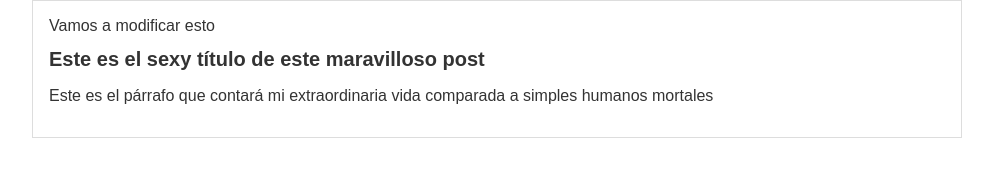
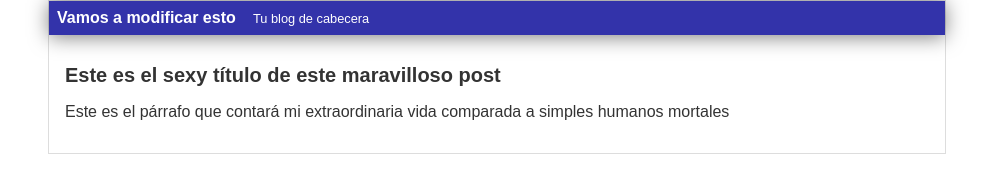
Before and after one commit to AugustoHuerta/hyperblog, a plain HTML site: page blogpost.html in a window 1280 px wide. Shown: the whole page, without its empty margins (143-1136 px from the left). Drawn offline with Linux system fonts and the light colour scheme; a script that the page names is missing.

Commit message:
Cambios de la clase 16

```diff
--- a/blogpost.html
+++ b/blogpost.html
@@ -12,6 +12,7 @@
     <div id="container">
         <div id="cabecera">
             Vamos a modificar esto
+            <span id="tagline">Tu blog de cabecera</span>
         </div>
         <div id="post">
             <h1>Este es el sexy título de este maravilloso post</h1>
--- a/css/estilos.css
+++ b/css/estilos.css
@@ -2,15 +2,33 @@ body
 {
     color: #333;
     text-align: center;
-    font-family: "Arial";
+    font-family: Arial;
     font-size: 16px;
     margin: 0;
     padding: 0;
 }
+
+#cabecera
+{
+    background: #33A;
+    box-shadow: 0px 2px 20px 0px rgba(0,0,0,0.5);
+    color: white;
+    font-weight: bold;
+    margin: 0;
+    padding: 0.5em;
+}
+
+#cabecera #tagline
+{
+    padding: 0 0 0 1em;
+    font-weight: normal;
+    font-size: 0.8em;
+}
+
 #container
 {
     width: 70%;
-    padding: 1em;
+    padding: 0;
     text-align: left;
     border: 1px solid #DDD;
     margin: 0 auto;
@@ -20,3 +38,7 @@ body
 {
     font-size: 20px;
 }
+#post
+{
+    padding: 1em;
+}
```
